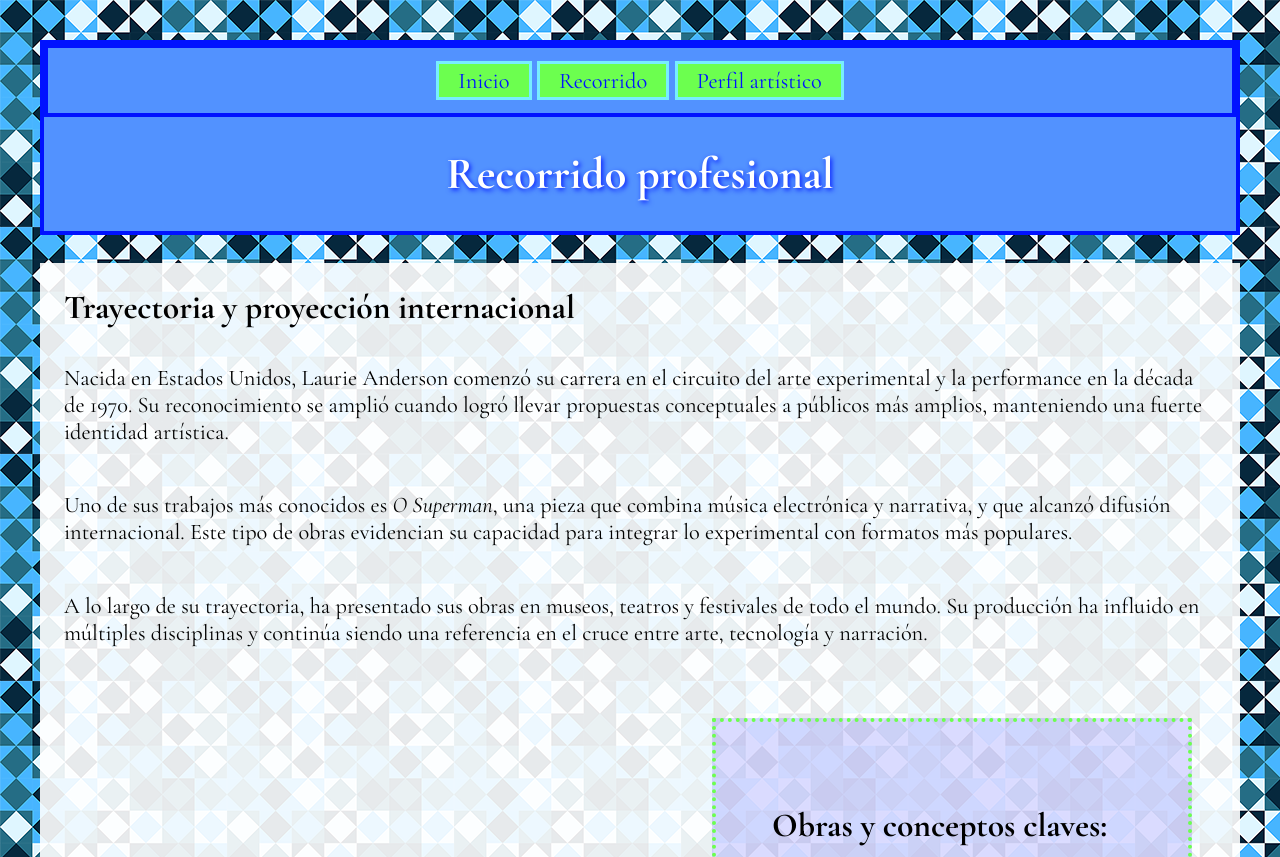
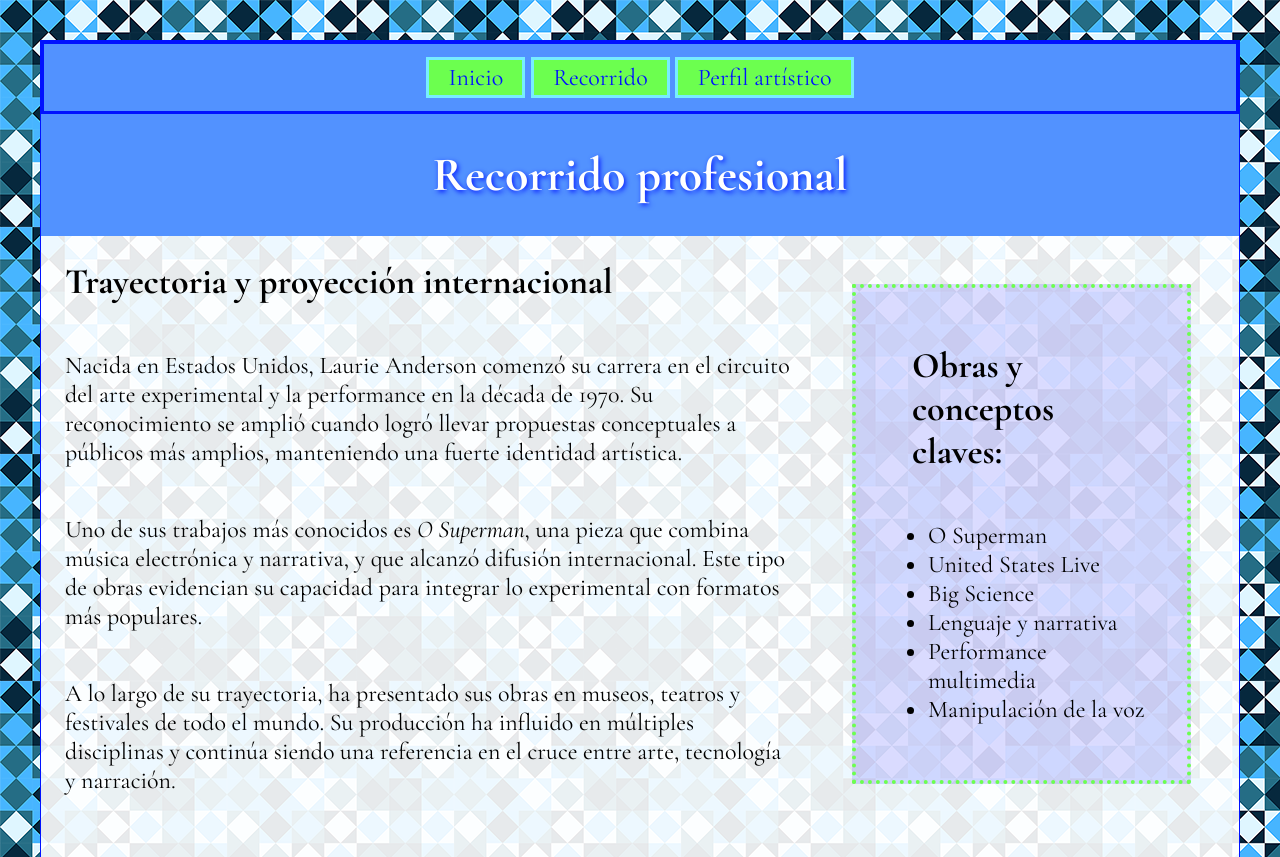
Before and after one commit to miliperuzotti/parcial, a plain HTML site: page 2.html in a window 1280 px wide. Shown: the top 857 px of the page. Drawn offline with nearby package versions, Linux system fonts and the light colour scheme.

Commit message:
SITIO TERMINADO(final)
luego de volver a abrir el sitio y probarlo en otro dispositivo no quede conforme con como se veian algunas cosas, asi que las modifique, este es el sitio final.

```diff
--- a/css/estilos.css
+++ b/css/estilos.css
@@ -9,13 +9,14 @@
 
 header{
 	background-color: #5292FF;
-	border: 0.3rem solid #0012FF;
+	border: 0.1rem solid #0012FF;
+	border-bottom: 0;
 }
 
 /*menu navegacion*/
 nav ul{
 	background-color: #5292FF;
-	border: 0.3rem solid #0012FF;
+	border: 0.2rem solid #0012FF;
 	list-style: none;
 	padding: 0.8rem;
 	margin: 0rem;
@@ -63,28 +64,28 @@ nav a:active{
 
 header h1,header h2{ /*descendiente para centrar titulo principal*/
 	text-align: center;
+	margin: 0;
+	padding: 2rem;
 }
 
 body {
 	background-image: url(../img/fondo.png);
 	background-repeat: repeat;
 	font-family:  "Cormorant Garamond", serif;
-	font-size: 1.4rem;
+	font-size: 1.5rem;
 	padding: 2rem;
 }
 
 main,footer{
 	background-color: rgba(255, 255, 255, 0.9);
+	border: 0.1rem solid #0012FF;
+	border-top: 0;
 }
+main{border-bottom: 0}
 
 h2,p{
 	padding: 1.5rem;
-}
-p{
-	padding-top: 0rem;
-}
-h2{
-	padding-bottom: 0.5rem;
+	margin: 0;
 }
 
 img{display: block;}
@@ -93,13 +94,14 @@ hr {
 	border: none;
 	height: 0.3rem;
 	background-color: #5292FF;
-	margin: 2rem 0;
+	margin: 2rem;
 }
 
 footer{
 	text-align: right;
 	padding: 1rem 3rem;
 }
+
 #mail{
 	color:  #6CFF4F;
 	background-color: rgba(80, 80, 255, 0.9);
@@ -112,13 +114,14 @@ footer{
 .tituloprincipal{
 	color: white;
 	text-shadow: 0.2rem 0.2rem 0.5rem #0012FF;
-	margin-bottom: 0rem;
+	padding-top: 1rem;
+	padding-bottom: 0;
 }
 
 .subtitulo{
 	color: #0012FF;
-	margin-top: 0rem;
-	margin-bottom: 2rem;
+	padding-bottom: 2rem;
+	padding-top: 0;
 }
 
 
@@ -149,8 +152,18 @@ footer{
 	color: white;
 	text-shadow: 0.1rem 0.1rem 0.3rem #0012FF;
 }
+
+.contenedor{
+display: flex;
+gap: 2rem;
+}
+
+.seccion1{
+width: 70%;
+}
+
 aside{
-		width: 40%;
+		width: 30%;
 		margin: 3rem;
 		margin-left:auto;
 		padding: 2rem;
@@ -160,12 +173,13 @@ aside{
 
 article{
 	margin: 5rem;
-	margin-bottom: 0%;
+	margin-bottom: 0;
 	padding: 2rem;
 	text-align: center;
 	border: 0.2rem solid #6CFF4F;
 
 }
+
 article h2{
 	text-decoration: underline;
 	 text-decoration-thickness: 0.1rem;
@@ -177,6 +191,7 @@ article h2{
 	border: 0.4rem solid #0012FF;
 	display: block;
 }
+
 .centro{
 	text-align: center;
 }
```
Also changed, not shown: 2.html (+1 -1 lines).
